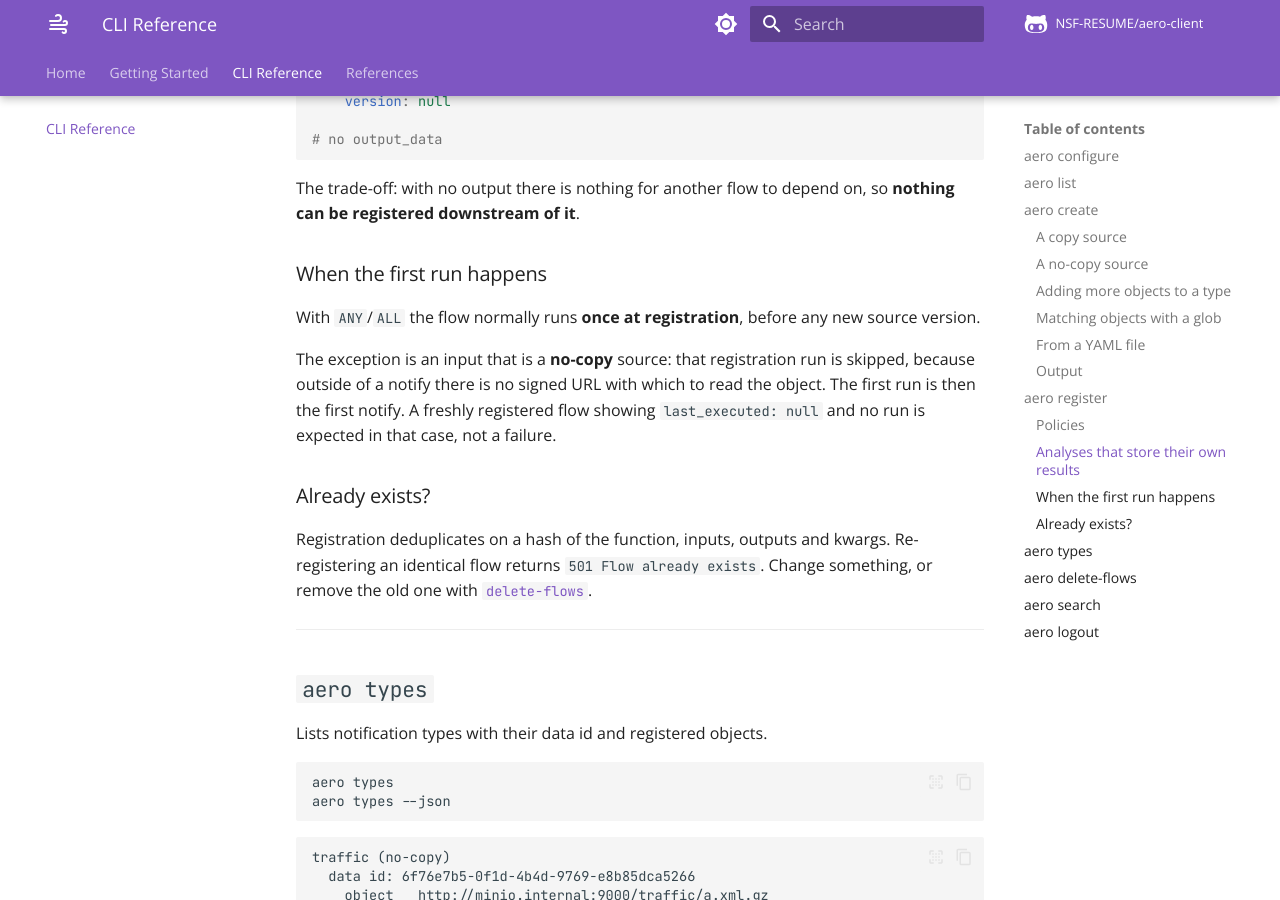
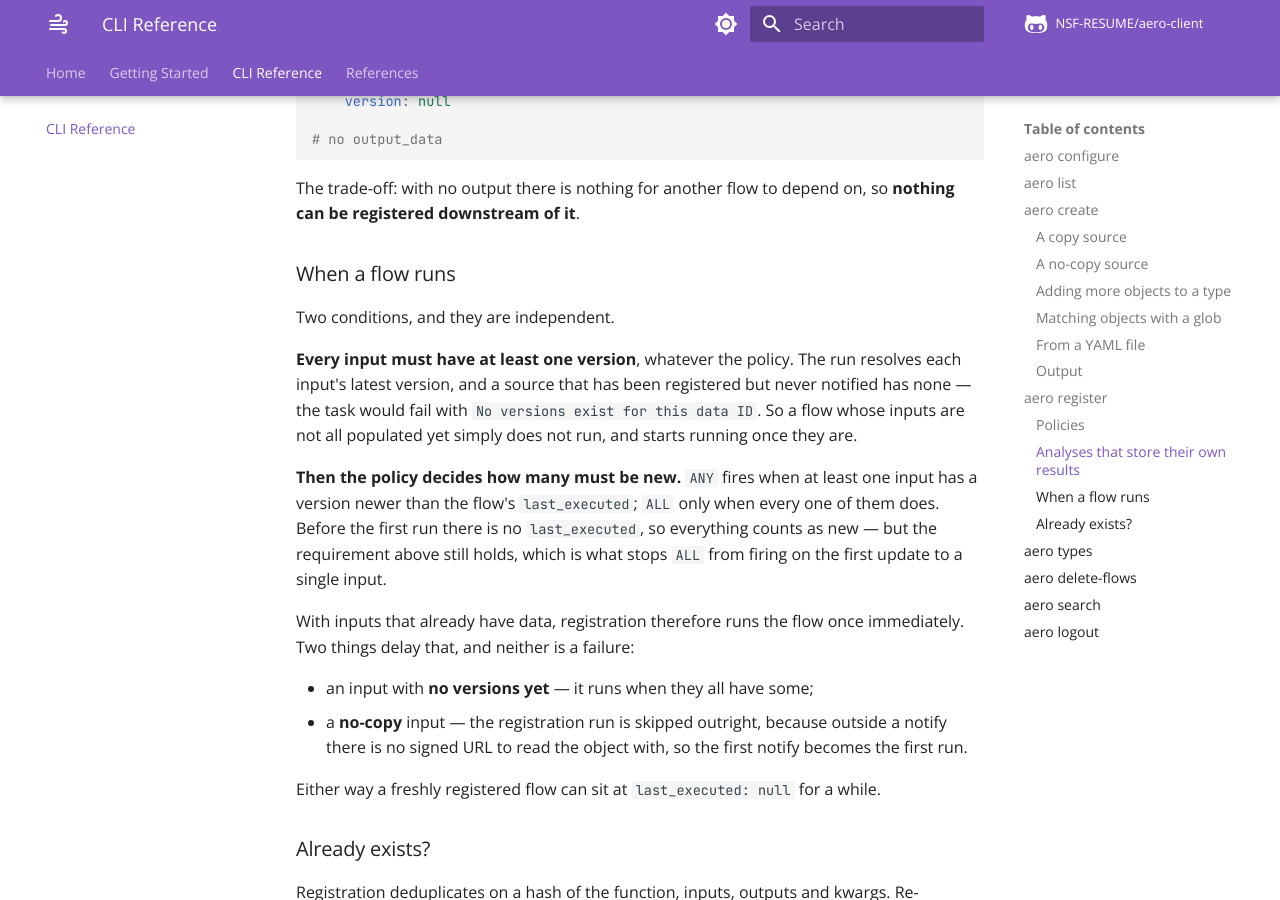
Before and after one commit to NSF-RESUME/aero-client, an MkDocs documentation site: the page built from docs/cli.md, in a window 1280 px wide and 900 px high, scrolled down 7720 px. Built offline with MkDocs 1.6.1 and Material for MkDocs 9.7.7, drawn with Linux system fonts in a browser that asks for light colours; comment, search, counter and statistics services are not loaded.

Commit message:
Correct when an ANY/ALL flow actually runs
The docs said registration always runs the flow once, with a no-copy input as
the only exception. An input with no versions yet also holds it back -- and
that condition is what keeps ALL from firing on the first update to one input,
so it is worth stating rather than leaving as a surprise.

Co-Authored-By: Claude Opus 5 (1M context) <noreply@anthropic.com>

```diff
--- a/docs/cli.md
+++ b/docs/cli.md
@@ -329,14 +329,28 @@ input_data:
 The trade-off: with no output there is nothing for another flow to depend on, so **nothing can be
 registered downstream of it**.
 
-### When the first run happens
+### When a flow runs
 
-With `ANY`/`ALL` the flow normally runs **once at registration**, before any new source version.
+Two conditions, and they are independent.
 
-The exception is an input that is a **no-copy** source: that registration run is skipped, because
-outside of a notify there is no signed URL with which to read the object. The first run is then the
-first notify. A freshly registered flow showing `last_executed: null` and no run is expected in
-that case, not a failure.
+**Every input must have at least one version**, whatever the policy. The run resolves each input's
+latest version, and a source that has been registered but never notified has none — the task would
+fail with `No versions exist for this data ID`. So a flow whose inputs are not all populated yet
+simply does not run, and starts running once they are.
+
+**Then the policy decides how many must be new.** `ANY` fires when at least one input has a version
+newer than the flow's `last_executed`; `ALL` only when every one of them does. Before the first run
+there is no `last_executed`, so everything counts as new — but the requirement above still holds,
+which is what stops `ALL` from firing on the first update to a single input.
+
+With inputs that already have data, registration therefore runs the flow once immediately. Two
+things delay that, and neither is a failure:
+
+- an input with **no versions yet** — it runs when they all have some;
+- a **no-copy** input — the registration run is skipped outright, because outside a notify there is
+  no signed URL to read the object with, so the first notify becomes the first run.
+
+Either way a freshly registered flow can sit at `last_executed: null` for a while.
 
 ### Already exists?
 
```
